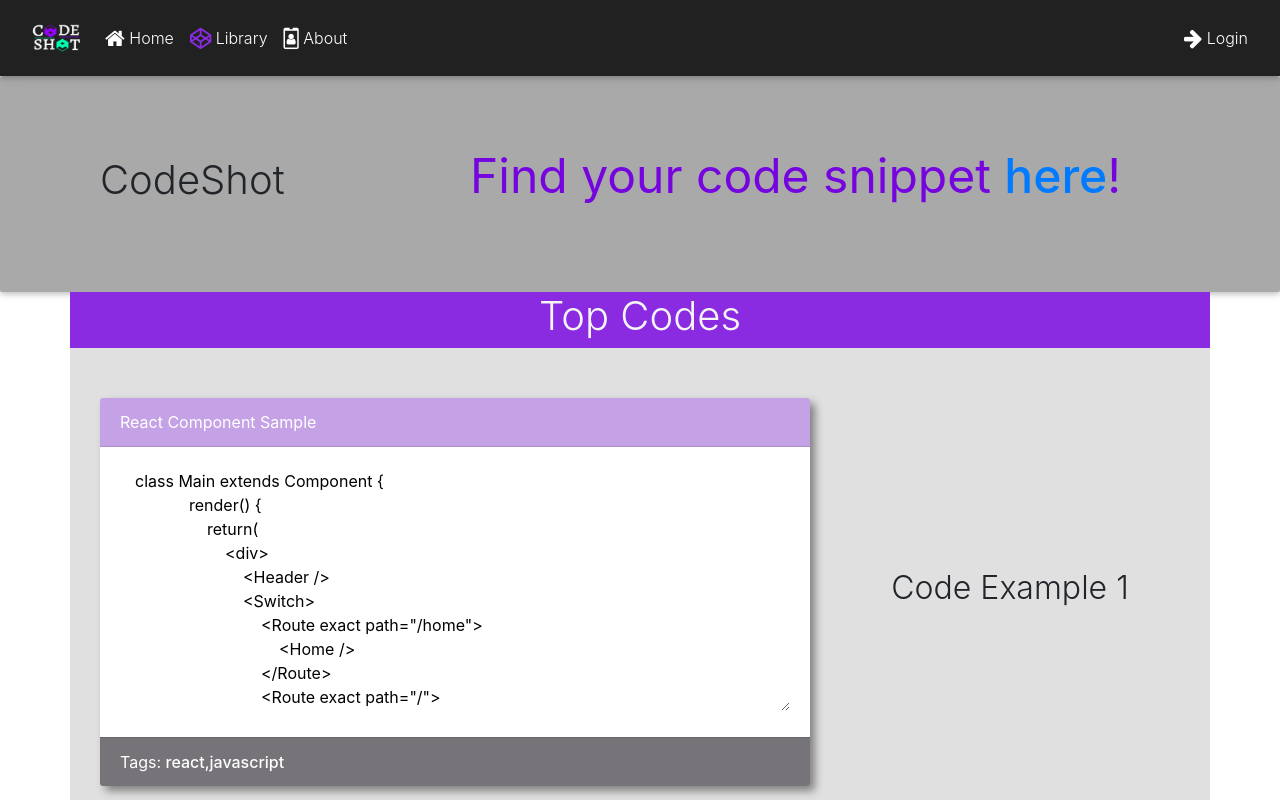
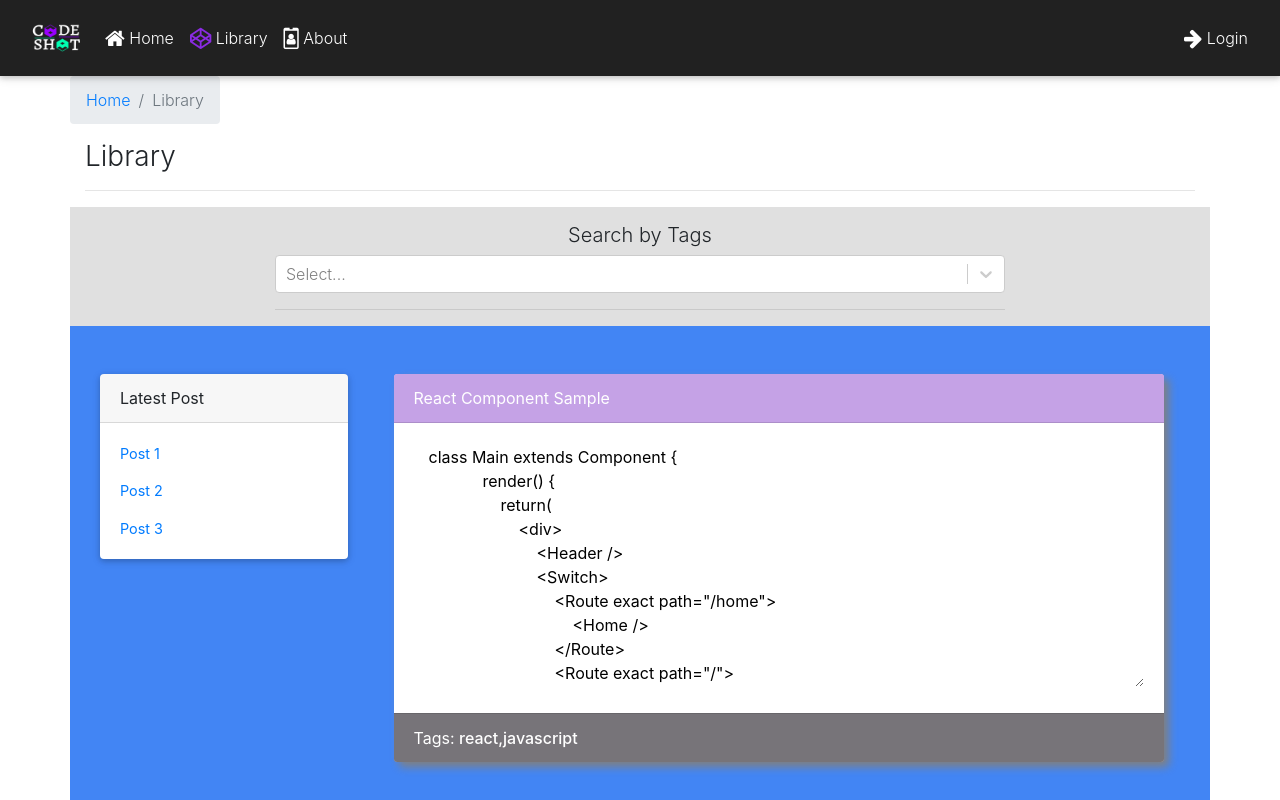
Before and after one commit to ghulammustufa31/CodeShot, a React (Create React App) app: page /library in a window 1280 px wide. Before the commit this address led to /home. Shown: the top 800 px of the page. Built offline with nearby package versions, Linux system fonts and the light colour scheme.

Commit message:
Added Library and Snippets component with search functionality.

```diff
--- a/package.json
+++ b/package.json
@@ -15,6 +15,7 @@
     "react-popper": "^2.2.2",
     "react-router-dom": "^5.1.2",
     "react-scripts": "3.4.1",
+    "react-select": "^3.1.0",
     "reactstrap": "^8.4.1"
   },
   "scripts": {
--- /dev/null
+++ b/src/components/AboutComponent.js
@@ -0,0 +1,18 @@
+import React, { Component } from 'react';
+import { Breadcrumb, BreadcrumbItem } from 'reactstrap';
+
+class About extends Component {
+
+    render() {
+        return (
+            <div className="container">
+                <Breadcrumb>
+                    <BreadcrumbItem><a href="/home">Home</a></BreadcrumbItem>
+                    <BreadcrumbItem active>About</BreadcrumbItem>
+                </Breadcrumb>
+            </div>
+        );
+    }
+}
+
+export default About;
--- a/src/components/CodeComponent.js
+++ b/src/components/CodeComponent.js
@@ -11,13 +11,13 @@ class Code extends Component {
     getTags(tags) {
         let lTags = [];
         tags.forEach((tag) => lTags.push(this.getTagText(tag)));
-        console.log(lTags);
+        //console.log(lTags);
         return lTags.join();
     }
 
     renderCode({snippet}) {
 
-        this.getTags(snippet.tags);
+        console.log("In Code", snippet);
 
         if (snippet != null) {
             return (
--- a/src/components/FooterComponent.js
+++ b/src/components/FooterComponent.js
@@ -36,7 +36,8 @@ function Footer(props) {
           <MDBContainer className="mt-5 mb-4 text-center text-md-left">
             <MDBRow className="mt-3">
               <MDBCol md="4" lg="4" xl="4" className="mb-4">
-              <img src="assets/images/codeshot-logo-w.png" height="80" width="120" alt="CodeShot" className="img-fluid" style={{marginLeft: "-25px"}} />
+              {/* <img src="assets/images/codeshot-logo-w.png" height="80" width="120" alt="CodeShot" className="img-fluid" style={{marginLeft: "-25px"}} /> */}
+              <img src="assets/images/codeshot-logo-w.png" height="80" width="120" alt="CodeShot" className="img-fluid" />
               <br />
                 <p>
                   Here you can find a number of code snippets. Every programmer want to find a code snippet which can be used for various purposes, this is where you will fulfil your needs.
--- a/src/components/HeaderComponent.js
+++ b/src/components/HeaderComponent.js
@@ -39,7 +39,7 @@ class Header extends Component {
                             </NavLink>
                         </NavItem>
                         <NavItem>
-                            <NavLink href="/About">
+                            <NavLink href="/about">
                                 <span className="fa fa-id-badge fa-lg"></span> About
                             </NavLink>
                         </NavItem>
--- /dev/null
+++ b/src/components/LibraryComponent.js
@@ -0,0 +1,106 @@
+import React, { Component } from 'react';
+import { Breadcrumb, BreadcrumbItem, CardLink, CardHeader } from 'reactstrap';
+import Select from 'react-select';
+import Code from './CodeComponent';
+import { Card, CardText, CardBody } from 'reactstrap';
+import Snippets from './SnippetsComponent';
+
+
+
+class Library extends Component {
+
+
+
+    constructor(props) {
+        super(props);
+        this.state = {
+            selectedSnippets: null,
+            tags: [
+                { value: 'c#', label: 'C#' },
+                { value: 'react', label: 'React' },
+                { value: 'angularComponent', label: 'Angular Component' }
+              ]
+        }
+    }
+
+    checkSelectedValue(selectedTags) {
+
+        // Filter Snippets
+        // let res = [];
+        // this.props.snippets.forEach((snippet) => {
+        //     snippet.tags.forEach((tag) => {
+        //         selectedTags.map((selectedTag) => {
+        //             if (tag.tag === selectedTag.value) {
+        //                 res.push(snippet);
+        //             }
+        //             return 1;
+        //         });
+        //     });
+        // });
+
+        const res = this.props.snippets.filter((snippet) => {
+            return snippet.tags.some((tag) => {
+                return selectedTags.some((selectedTag) => {
+                    return tag.tag === selectedTag.value;
+                });
+            });
+        });
+
+        this.setState({selectedSnippets: res});
+    }
+
+    render() {
+
+        return (
+            <>
+            <div className="container">
+                <div className="row">
+                    <Breadcrumb>
+                        <BreadcrumbItem><a href="/home">Home</a></BreadcrumbItem>
+                        <BreadcrumbItem active>Library</BreadcrumbItem>
+                    </Breadcrumb>
+                    <div className="col-12">
+                        <h3>Library</h3>
+                        <hr />
+                    </div>
+                </div>
+                <div className="row bg-light align-items-center">
+                    <div className="col-12 col-md-8 offset-md-2 mt-3">
+                        <h5 style={{textAlign: "center"}}>Search by Tags</h5>
+                        <Select isMulti
+                            name="colors"
+                            options={this.state.tags}
+                            className="basic-multi-select"
+                            classNamePrefix="select"
+                            onChange={(value) => this.checkSelectedValue(value)}/>
+
+                        <hr />
+                    </div>
+                    <div className="col-12 col-md-2"></div>
+                </div>
+
+            </div>
+            <div className="container bg-primary">
+                <div className="row row-header">
+                    <div className="col-12 col-md-3">
+                        <Card className="mt-5">
+                            <CardHeader>Latest Post</CardHeader>
+                            <CardBody>
+                                <CardText><CardLink href="#">Post 1</CardLink></CardText>
+                                <CardText><CardLink href="#">Post 2</CardLink></CardText>
+                                <CardText><CardLink href="#">Post 3</CardLink></CardText>
+                            </CardBody>
+                        </Card>
+                    </div>
+                    <div className="col-12 col-md-9">
+                        <Snippets filteredSnippets={this.state.selectedSnippets} snippets={this.props.snippets} />
+                    </div>
+                </div>
+            </div>
+            </>
+
+        );
+    }
+}
+
+export default Library;
--- a/src/components/MainComponent.js
+++ b/src/components/MainComponent.js
@@ -2,6 +2,8 @@ import React, {Component} from 'react';
 import Header from './HeaderComponent';
 import Footer from './FooterComponent';
 import Home from './HomeComponent';
+import About from './AboutComponent';
+import Library from './LibraryComponent';
 import { Switch, Route, Redirect } from 'react-router-dom';
 import { SNIPPETS } from '../shared/test_code_snippets';
 
@@ -17,16 +19,14 @@ class Main extends Component {
 
     render() {
 
-        console.log(this.state.snippets);
-
         return(
             <div>
                 <Header />
                 <Switch>
-                    <Route exact path="/home" component={() => <Home snippets={this.state.snippets}/>}>
-                    </Route>
-                    <Route exact path="/" component={() => <Home snippets={this.state.snippets}/>}>
-                    </Route>
+                    <Route exact path="/home" component={() => <Home snippets={this.state.snippets}/>}></Route>
+                    <Route exact path="/library" component={() => <Library snippets={this.state.snippets}/>}></Route>
+                    <Route exact path="/about" component={() => <About />}></Route>
+                    <Route exact path="/" component={() => <Home snippets={this.state.snippets}/>}></Route>
                     <Redirect to="home"/>
                 </Switch>
                 <Footer />
--- /dev/null
+++ b/src/components/SnippetsComponent.js
@@ -0,0 +1,54 @@
+import React from 'react';
+import Code from './CodeComponent';
+
+
+function Snippets(props) {
+
+
+
+    const renderSnippets = (snippets, filteredSnippets) => {
+        console.log(filteredSnippets);
+        console.log(snippets);
+        if (filteredSnippets != null) {
+            return (
+                <div>
+                    {
+                        filteredSnippets.map((snippet) => {
+                            return (
+                                <div key={snippet.id} className="m-3 mt-5">
+                                    <Code snippet={snippet} />
+                                </div>
+                        )})
+                    }
+                </div>
+            );
+        }
+        else {
+            return (
+                <div>
+                    {
+                    snippets.map((snippet) => {
+                        return (
+                        <div key={snippet.id} className="m-3 mt-5">
+                            <Code snippet={snippet} />
+                        </div>
+                    )})
+                    }
+                </div>
+            );
+
+        }
+    }
+
+    return (
+        <div>
+            {
+                renderSnippets(props.snippets, props.filteredSnippets)
+            }
+        </div>
+
+    );
+
+}
+
+export default Snippets;
```
Also changed, not shown: 1 other file (tests, documents, lock files or other folders).
